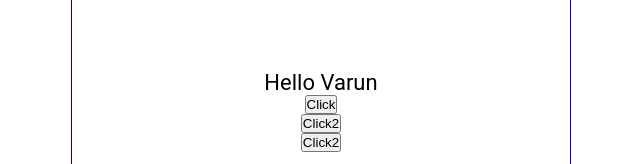
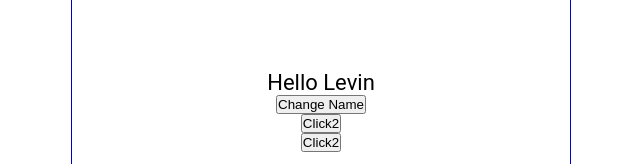
Before and after one commit to yaramvarun9/levin1, a React (Create React App) app: page / in a window 1280 px wide. Shown: the part 297-461 px from the top of the page, without its empty margins (319-959 px from the left). Built offline with nearby package versions, Linux system fonts and the light colour scheme.

Commit message:
useState Hook

```diff
--- a/src/Content.js
+++ b/src/Content.js
@@ -1,14 +1,17 @@
-import React from 'react'
+import React,{ useState } from 'react'
 
 const Content = () => {
-  const changeName = () =>{
-    return "Varun";
-  }
+  const [name,setName] = useState('Levin');
+  const [count,setCount] = useState(0);
+
+
   const handleClick = () =>{
+    setName("Chaac");
     console.log("You Clicked Here");
   }
   const handleClick2 = (name) =>{
-    console.log(`${name} Clicked`);
+    setCount(count+1);
+    console.log(count);
   }
   const handleClick3 = (e) =>{
     console.log(e);
@@ -18,9 +21,9 @@ const Content = () => {
   return (
     <main>
         <p onDoubleClick={handleClick}>
-            Hello {changeName()}
+            Hello {name}
         </p>
-        <button onClick={handleClick}>Click</button>
+        <button onClick={handleClick}>Change Name</button>
         <button onClick={()=> handleClick2('Varun')}>Click2</button>
         <button onClick={(e)=> handleClick3(e)}>Click2</button>
     </main>
```
